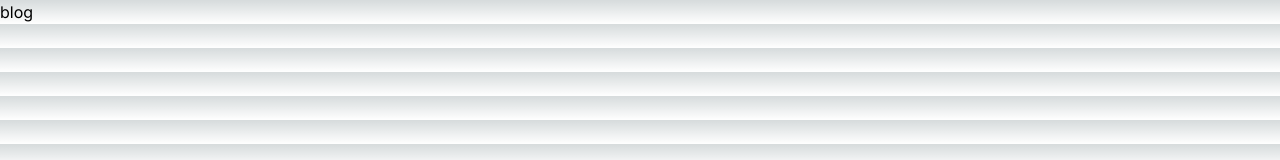
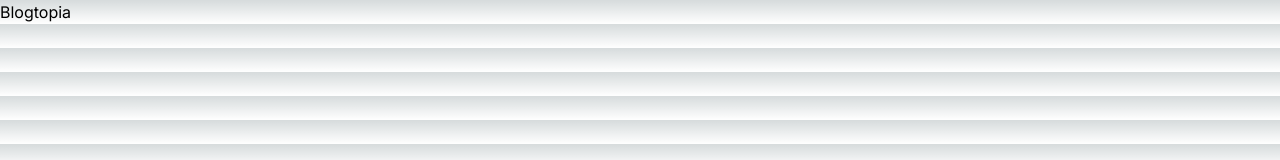
Before and after one commit to disturbiagirl/blog, a Next.js app: page / in a window 1280 px wide. Shown: the top 160 px of the page. Built offline with nearby package versions, Linux system fonts and the light colour scheme.

Commit message:
test commit

```diff
--- a/src/app/page.tsx
+++ b/src/app/page.tsx
@@ -4,7 +4,7 @@ export default function Home() {
   return (
     <main>
       <nav>
-        <h1>blog</h1>
+        <h1>Blogtopia</h1>
       </nav>
     </main>
   );
```
